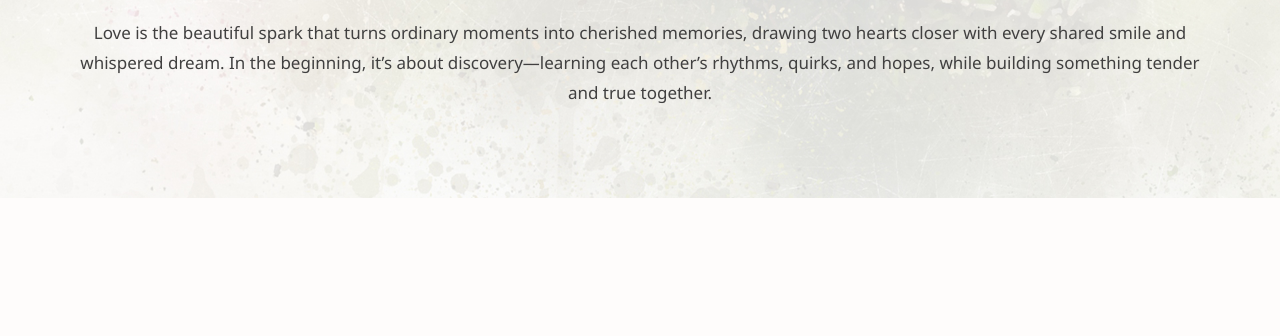
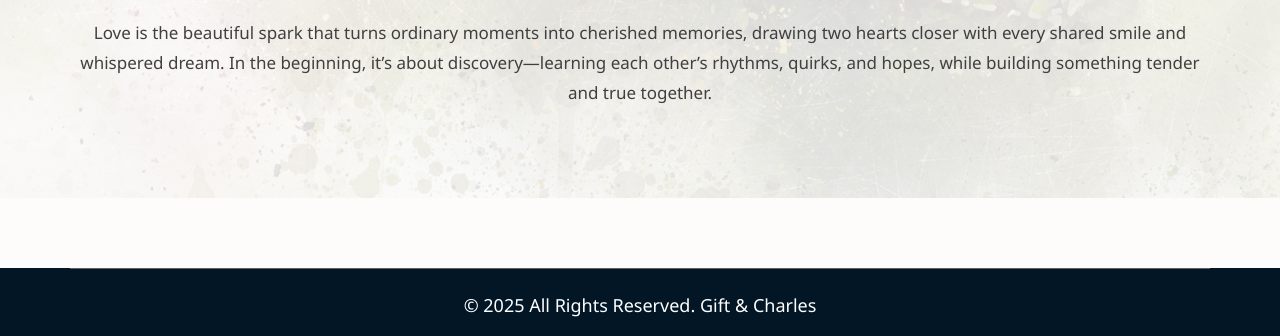
Before and after one commit to posh1001/Gift-Charles, a website: page gallery.html in a window 1280 px wide. Shown: the part 1210-1546 px from the top of the page. Before the commit the page ends 1408 px from the top, so only its background shows below. Drawn offline with nearby package versions, Linux system fonts and the light colour scheme; some packages are replaced by stand-ins of ours; a script that the page names is missing.

Commit message:
Update gallery.html

```diff
--- a/gallery.html
+++ b/gallery.html
@@ -185,7 +185,19 @@
       </div>
       <!-- end gallery -->
       <!--  footer -->
-
+       <footer>
+         <div class="footer">
+            <div class="copyright">
+               <div class="container">
+                  <div class="row">
+                     <div class="col-md-12">
+                        <p>© 2025 All Rights Reserved. <a href="https://html.design/"> Gift & Charles</a></p>
+                     </div>
+                  </div>
+               </div>
+            </div>
+         </div>
+      </footer>
       <!-- end footer -->
       <!-- Javascript files-->
       <script src="js/jquery.min.js"></script>
```
